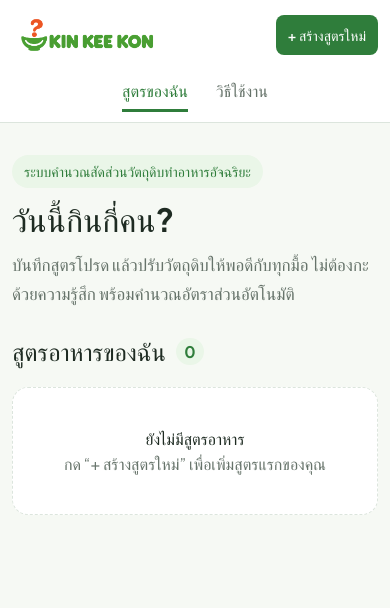
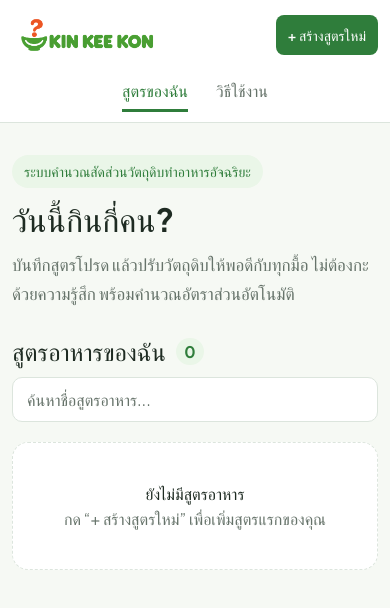
Before and after one commit to moterzaza5824/OOP_Project, a React (Vite) app: page / in a window 390 px wide. Shown: the top 608 px of the page. Built offline with nearby package versions, Linux system fonts and the light colour scheme; a web font is replaced by a local one.

Commit message:
feat(gui): add recipe search

```diff
--- a/src/App.css
+++ b/src/App.css
@@ -468,6 +468,27 @@
   font-weight: 700;
 }
 
+.recipe-search {
+  width: min(320px, 100%);
+  margin-left: auto;
+  padding: 11px 14px;
+  color: var(--color-text);
+  background: white;
+  border: 1px solid var(--color-border);
+  border-radius: 10px;
+  font: inherit;
+  outline: none;
+}
+
+.recipe-search:focus {
+  border-color: var(--color-primary);
+  box-shadow: 0 0 0 3px var(--color-soft-green);
+}
+
+.recipe-search::placeholder {
+  color: var(--color-text-secondary);
+}
+
 .empty-state {
   padding: 40px 24px;
   background: white;
@@ -631,6 +652,15 @@
 }
 
 @media (max-width: 700px) {
+  .section-heading {
+    flex-wrap: wrap;
+  }
+
+  .recipe-search {
+    width: 100%;
+    margin-left: 0;
+  }
+
   .recipe-form {
     padding: 18px;
   }
--- a/src/App.tsx
+++ b/src/App.tsx
@@ -22,6 +22,7 @@ function App() {
   const [recipes, setRecipes] = useState<Recipe[]>(
     () => loadRecipes(),
   )
+  const [searchTerm, setSearchTerm] = useState('')
   const [statusMessage, setStatusMessage] = useState('')
   const [recipeToScale, setRecipeToScale] = useState<Recipe | null>(null)
   const [recipeToEdit, setRecipeToEdit] = useState<Recipe | null>(null)
@@ -92,6 +93,13 @@ function App() {
     setStatusMessage(`ลบสูตร “${recipeToDelete.getName()}” เรียบร้อยแล้ว`)
   }
 
+  const filteredRecipes = recipes.filter((recipe) =>
+    recipe
+      .getName()
+      .toLocaleLowerCase('th-TH')
+      .includes(searchTerm.trim().toLocaleLowerCase('th-TH')),
+  )
+
   return (
     <div className="app">
       <Header
@@ -142,6 +150,15 @@ function App() {
           <div className="section-heading">
             <h2>สูตรอาหารของฉัน</h2>
             <span>{recipes.length}</span>
+
+            <input
+              className="recipe-search"
+              type="search"
+              value={searchTerm}
+              onChange={(event) => setSearchTerm(event.target.value)}
+              placeholder="ค้นหาชื่อสูตรอาหาร..."
+              aria-label="ค้นหาชื่อสูตรอาหาร"
+            />
           </div>
 
           {recipes.length === 0 ? (
@@ -149,9 +166,14 @@ function App() {
               <p>ยังไม่มีสูตรอาหาร</p>
               <span>กด “+ สร้างสูตรใหม่” เพื่อเพิ่มสูตรแรกของคุณ</span>
             </div>
+          ) : filteredRecipes.length === 0 ? (
+            <div className="empty-state">
+              <p>ไม่พบสูตรอาหารที่ค้นหา</p>
+              <span>ลองค้นหาด้วยชื่อสูตรอื่น</span>
+            </div>
           ) : (
             <div className="recipe-grid">
-              {recipes.map((recipe, index) => (
+              {filteredRecipes.map((recipe, index) => (
                 <RecipeCard
                   key={`${recipe.getName()}-${index}`}
                   recipe={recipe}
```
